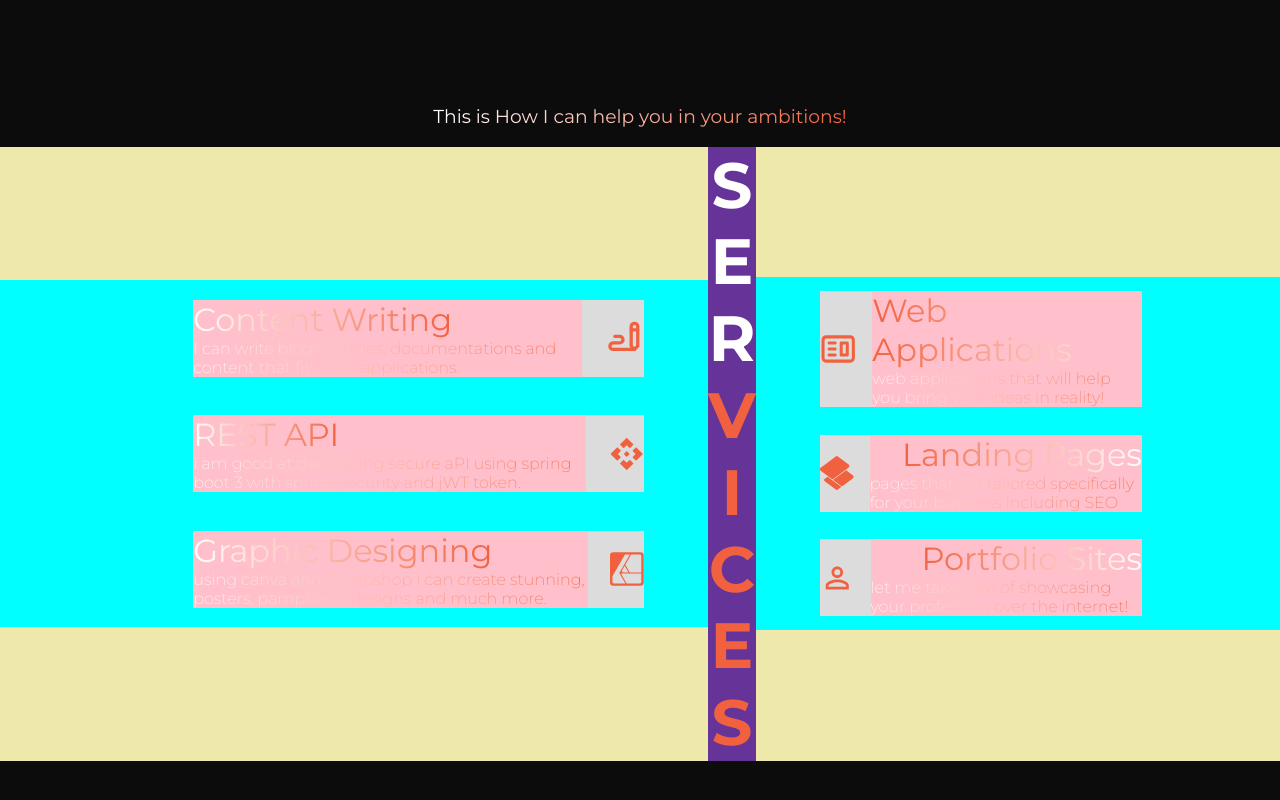
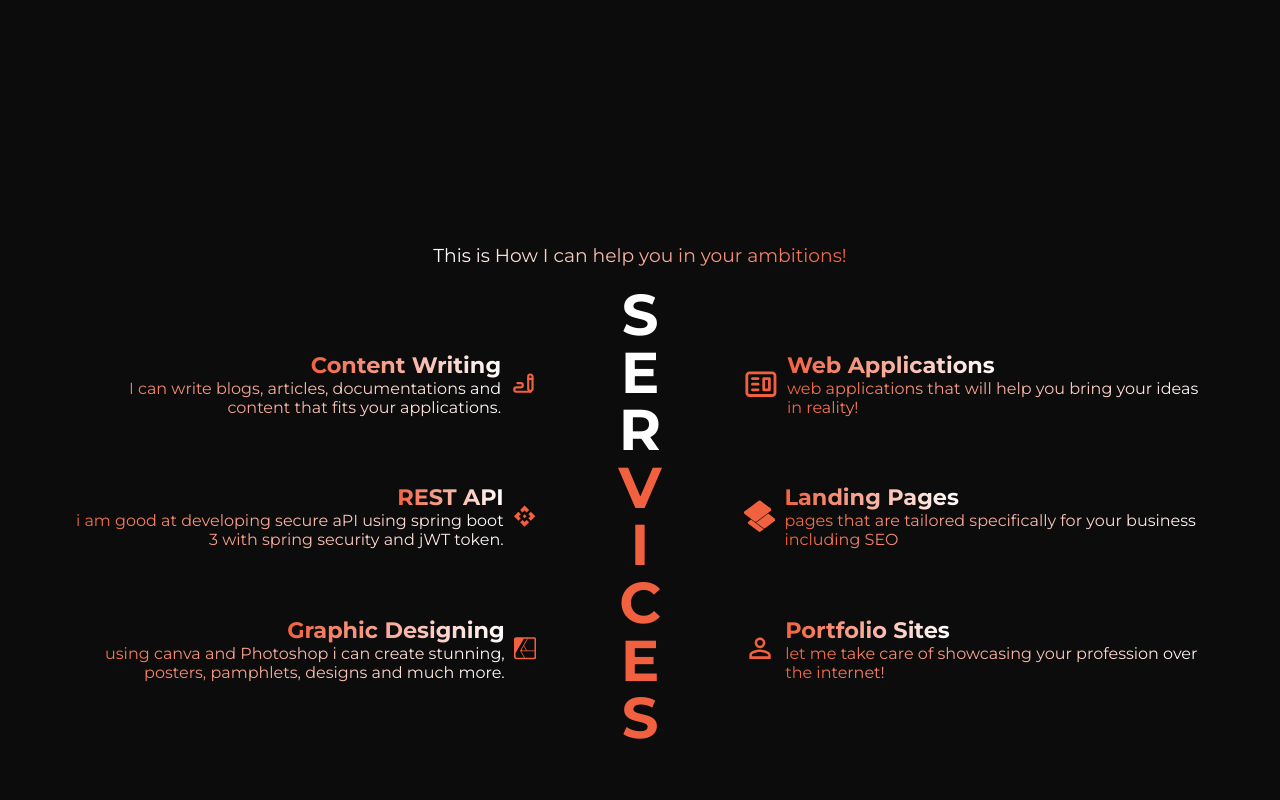
Before and after one commit to ZingadePrathamesh/PrathameshZingade, a React (Vite) app: page / in a window 1280 px wide. Shown: the part 765-1565 px from the top of the page. Before the commit the page ends 1526 px from the top, so only its background shows below. Built offline with nearby package versions, Linux system fonts and the light colour scheme.

Commit message:
making the services section

```diff
--- a/src/components/Services.jsx
+++ b/src/components/Services.jsx
@@ -51,8 +51,8 @@ export default function Services(){
                                 elements.push(
                                     <div className='service-l'>
                                         <div className='service-l-text'>
-                                            <h1 className='montserrat-regular service-l-head'>{servicesHeadings[i]}</h1>
-                                            <h2 className='montserrat-light service-l-subhead'>{servicesSubHeadings[i]}</h2>
+                                            <h1 className='montserrat-bold service-l-head'>{servicesHeadings[i]}</h1>
+                                            <h2 className='montserrat-regular service-l-subhead'>{servicesSubHeadings[i]}</h2>
                                         </div>
                                         {React.createElement(iconArray[i], { className: 'service-l-icon' })}
                                     </div>
@@ -81,8 +81,8 @@ export default function Services(){
                                     <div className='service-r' key={i}>
                                         {React.createElement(iconArray[i], { className: 'service-r-icon' })}
                                         <div className='service-r-text'>
-                                            <h1 className='montserrat-regular service-r-head'>{servicesHeadings[i]}</h1>
-                                            <h2 className='montserrat-light service-r-subhead'>{servicesSubHeadings[i]}</h2>
+                                            <h1 className='montserrat-bold service-r-head'>{servicesHeadings[i]}</h1>
+                                            <h2 className='montserrat-regular service-r-subhead'>{servicesSubHeadings[i]}</h2>
                                         </div>
                                     </div>
                                 );
--- a/src/index.css
+++ b/src/index.css
@@ -16,6 +16,7 @@ body{
   margin: 0;
   height: max-content;
 }
+
 
 /* // <uniquifier>: Use a unique and descriptive class name
 // <weight>: Use a value from 100 to 900 */
--- a/src/styles/services.css
+++ b/src/styles/services.css
@@ -3,6 +3,7 @@
     flex-direction: column;
     align-items: center;
     justify-content: center;
+    height: 100vh;
 }
 
 .service-head{
@@ -10,109 +11,81 @@
     -webkit-background-clip: text;
     background-clip: text;
     color: transparent;
+    transition: text-shadow 1.5s;
+}
+.service-head:hover{
+    background: linear-gradient(to left, #FFFFFF, #F2613F);
+    -webkit-background-clip: text;
+    background-clip: text;
+    color: transparent;
+    text-shadow: 0 0 8px #F2613F;
 }
 
 .bottom{
     display: flex;
     width: 100%;
-    background: palegoldenrod;
     flex-direction: row;
     align-items: center;
+}
+.middle{
+    display: flex;
+    flex-direction: column;
+    align-items: center;
+    width:10%;
+}
+.service-letter{
+    margin: auto;
+    display: block;
+    color: #F2613F;
+    font-size: 360%;
+    line-height: 100%;
+}
+.white{
+    color: white;
 }
 
 .left, .right{
     display: flex;
     flex-direction: column;
-    flex-grow: 3;
-    background-color: aqua;
+    width: 45%;
     align-items: center;
 }
 
 .left{
+    padding-right: 4%;
     align-items: end;
+    padding-left: 5%;
+}
+.right{
+    padding-left: 4%;
+    align-items: start;
     padding-right: 5%;
 }
-.right{
-    align-items: start;
-    padding-left: 5%;
-}
-.middle{
+
+.service-r, .service-l{
     display: flex;
-    flex-direction: column;
     align-items: center;
     flex-grow: 1;
-    background-color: rebeccapurple;
-}
-.service-letter{
-    margin: auto;
-    display: block;
-    color: #F2613F;
-    font-size: 400%;
-    line-height: 120%;
-}
-.white{
-    color: white;
-}
-
-.service-l{
-    display: flex;
-    align-items: center;
-    background: gainsboro;
-    width: 70%;
-    margin: 3% 0;
+    margin: 7% 0;
 }
 
 .service-l-text{
     display: flex;
     flex-direction: column;
-    align-items: start;
-    justify-content: start;
-    background: pink;
+    align-items: end;
+    justify-content: end;
+    flex-grow: 1;
 }
-
-.service-l-head{
-    font-size: 2em;
-    margin: 0px;
-    padding: 0px;
-    background: linear-gradient(to right, #FFFFFF, #F2613F);
-    -webkit-background-clip: text;
-    background-clip: text;
-    color: transparent;
-}
-
-.service-l-subhead{
-    font-size: 1em;
-    margin: 0;
-    padding: 0;
-    background: linear-gradient(to right, #FFFFFF, #F2613F);
-    -webkit-background-clip: text;
-    background-clip: text;
-    color: transparent;
-}
-.service-l-icon{
-    margin-left: 5%;
-    font-size: 5vw;
-    color: #F2613F;
-}
-
-.service-r{
-    display: flex;
-    align-items: center;
-    background: gainsboro;
-    width: 70%;
-    margin: 3% 0;
-}
-
 .service-r-text{
     display: flex;
     flex-direction: column;
-    align-items: end;
-    justify-content: end;
-    background: pink;
+    align-items: start;
+    justify-content: start;
+    flex-grow: 1;
 }
 
-.service-r-head{
-    font-size: 2em;
+.service-r-head, .service-l-head{
+    font-size: 140%;
     margin: 0px;
     padding: 0px;
     background: linear-gradient(to left, #FFFFFF, #F2613F);
@@ -121,17 +94,34 @@
     color: transparent;
 }
 
-.service-r-subhead{
-    font-size: 1em;
+.service-l-subhead{
+    text-align: end;
+}
+.service-r-subhead, .service-l-subhead{
+    font-size: 100%;
     margin: 0;
     padding: 0;
-    background: linear-gradient(to right, #FFFFFF, #F2613F);
+    background: linear-gradient(to left, #FFFFFF, #F2613F);
     -webkit-background-clip: text;
     background-clip: text;
     color: transparent;
+    flex-grow: 1;
 }
+
+.service-l-icon{
+    margin-left: 2%;
+}
+
 .service-r-icon{
-    margin-right: 5%;
-    font-size: 5vw;
+    margin-right: 2%;
+}
+
+.service-l-icon, .service-r-icon{
+    transition: color 0.5s;
+    font-size: 3vw;
     color: #F2613F;
 }
+.service-r-icon:hover, .service-l-icon:hover{
+    color: white;
+    filter: drop-shadow(0 0 4px #F2613F);
+}
```
